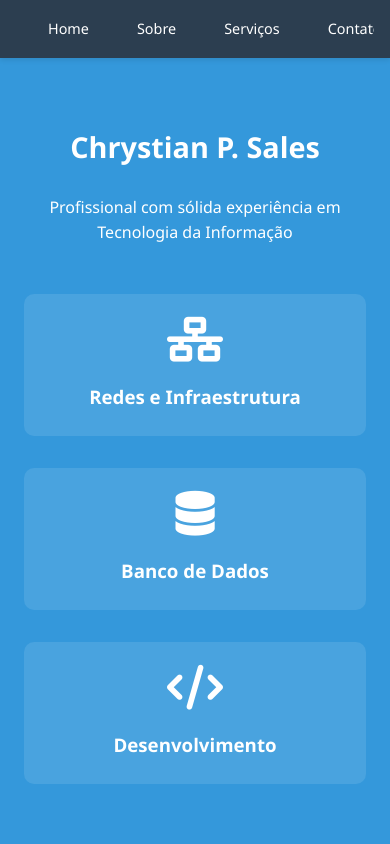
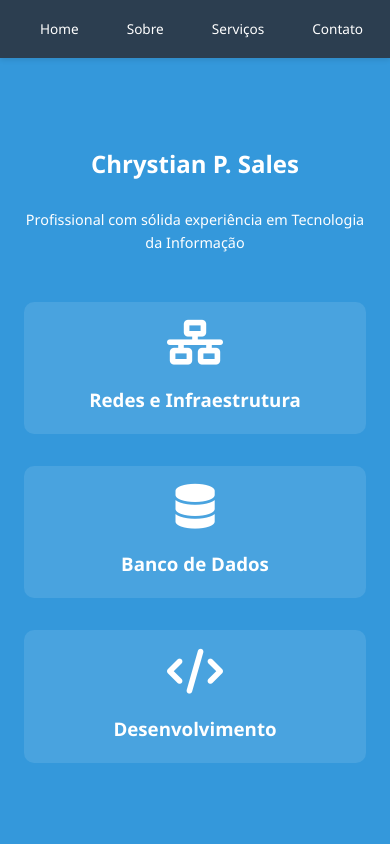
Before and after one commit to chrystiansales/new-profile, a plain HTML site: page index.html in a window 390 px wide. Shown: the top 844 px of the page. Drawn offline with Linux system fonts and the light colour scheme.

Commit message:
responsivo final

```diff
--- a/css/styles.css
+++ b/css/styles.css
@@ -336,6 +336,55 @@ button:hover {
     nav ul li {
         flex: 0 0 auto; /* Evita que os itens se expandam */
     }
+
+    @media (max-width: 400px) {
+        #home h1 {
+            font-size: 1.5rem;
+        }
+
+        #home p {
+            font-size: 0.9rem;
+        }
+
+        .skills-grid,
+        .contact-grid,
+        #servicos .grid {
+            grid-template-columns: 1fr; /* Apenas uma coluna para evitar aperto */
+        }
+
+        nav ul {
+            flex-direction: row;
+            flex-wrap: nowrap;
+            overflow-x: auto; /* Permite rolagem horizontal se necessário */
+            justify-content: flex-start;
+            padding: 0 0.5rem; /* Ajuste para evitar bordas grudadas */
+        }
+
+        nav ul li {
+            flex: 0 0 auto;
+        }
+
+        nav ul li a {
+            padding: 0.6rem 1rem; /* Reduz tamanho do botão */
+            font-size: 0.85rem; /* Reduz tamanho da fonte */
+        }
+
+        button {
+            width: 100%;
+            font-size: 0.9rem;
+            padding: 1rem;
+        }
+
+        .skill-item {
+            padding: 1.2rem;
+        }
+
+        .contact-info {
+            padding: 1.2rem;
+            text-align: center;
+        }
+    }
+
 }
 
 /* ============== ANIMAÇÕES ============== */
```
